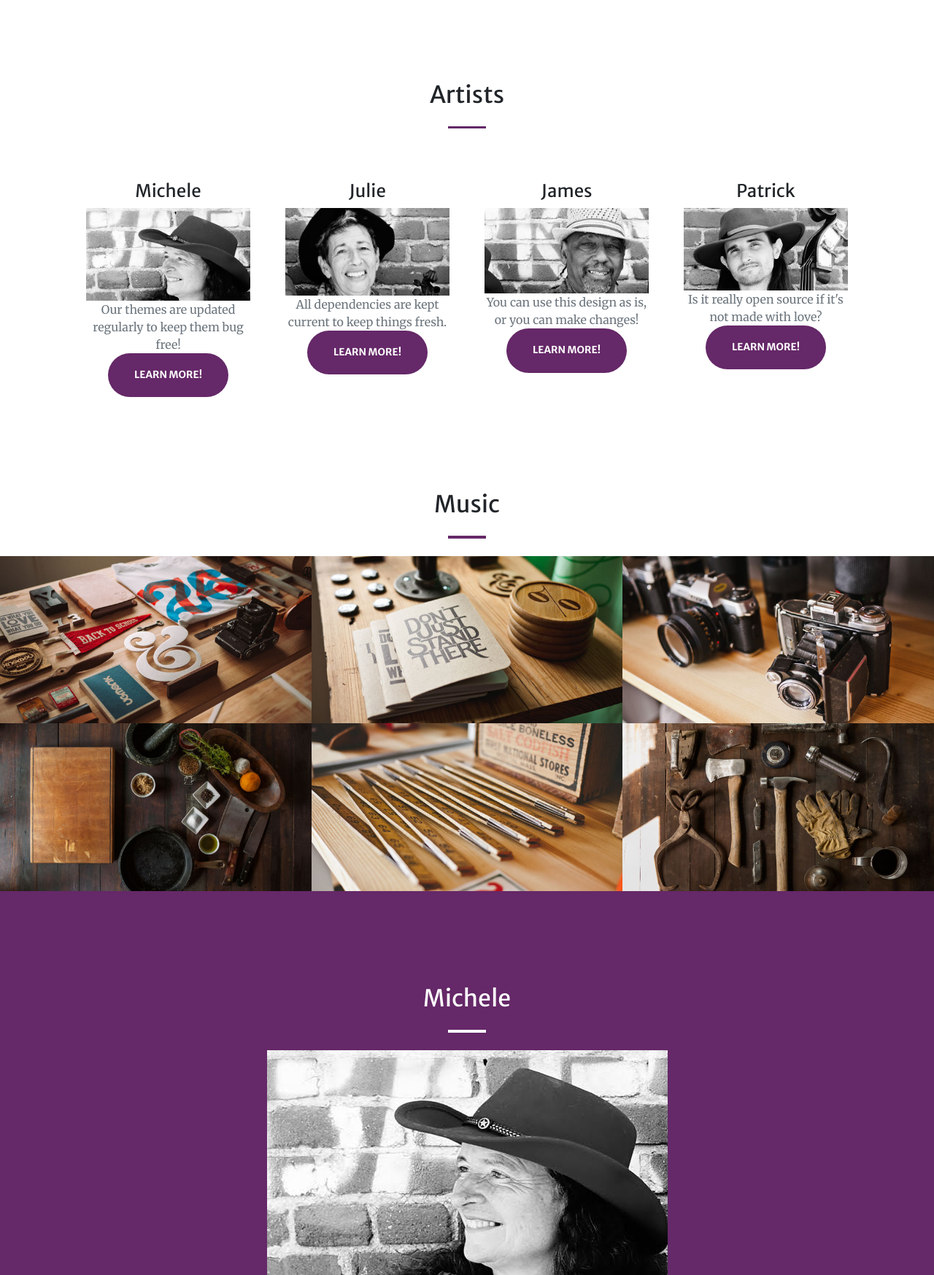
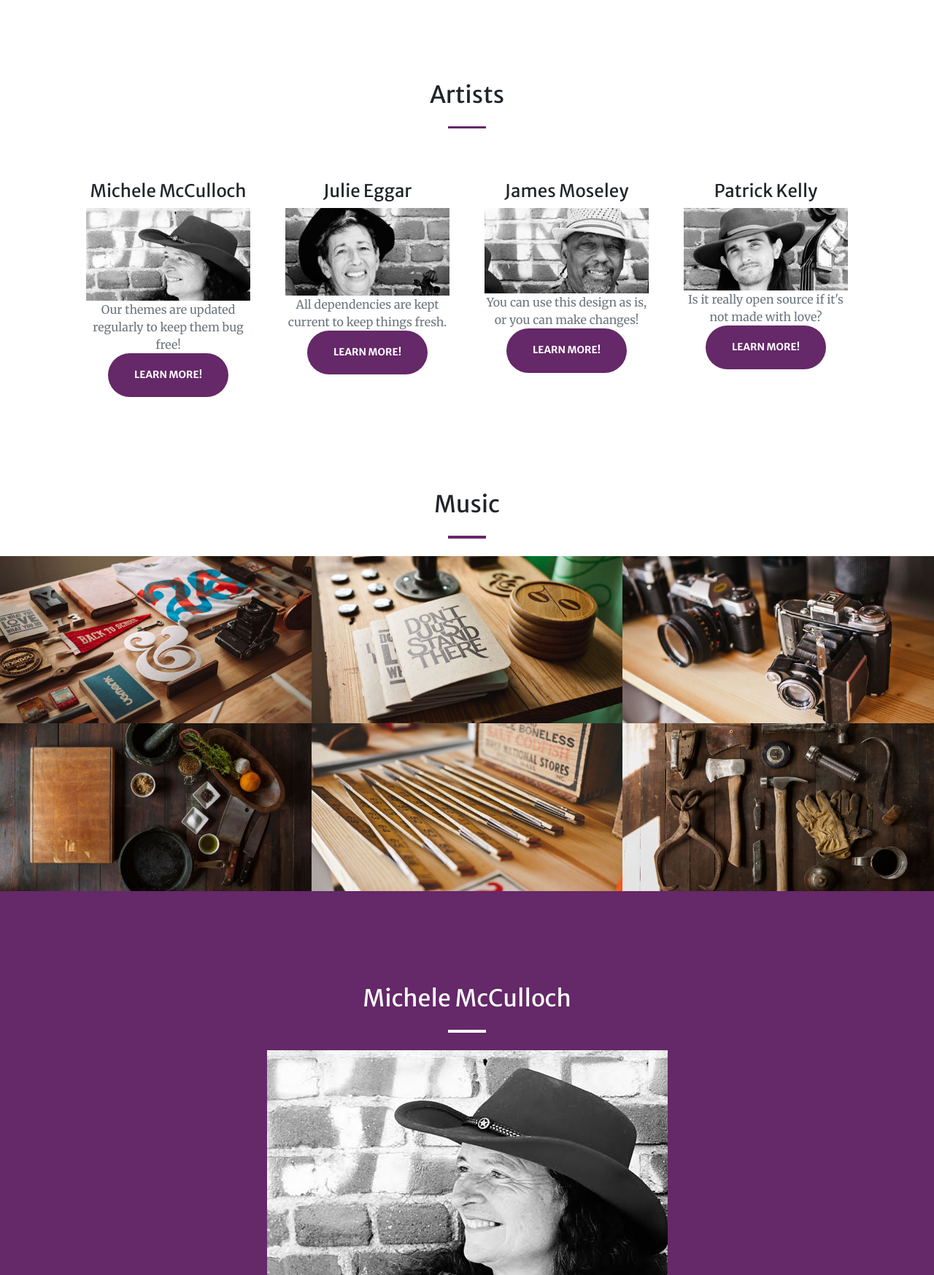
Before and after one commit to fatpat314/fatpat314-Poetic_Rukus_website, a Flask app: page / in a window 1280 px wide. Shown: the part 1135-2882 px from the top of the page at 73% size. Run offline with Flask 2, Linux system fonts and the light colour scheme; some libraries are stand-ins or nearby versions.

Commit message:
added more bios

```diff
--- a/templates/index.html
+++ b/templates/index.html
@@ -85,7 +85,7 @@
                     <div class="col-lg-3 col-md-6 text-center">
                         <div class="mt-5">
                             <!-- <div class="mb-2"><i class="bi-gem fs-1 text-primary"></i></div> -->
-                            <h3 class="h4 mb-2">Michele</h3>
+                            <h3 class="h4 mb-2">Michele McCulloch</h3>
                             <img class="img-fluid" src="static/assets/img/Michele_rukus.png" alt="..." />
                             <p class="text-muted mb-0">Our themes are updated regularly to keep them bug free!</p>
                             <a style="background-color:#652868" class="btn btn-light btn-xl text-white" href="#michele">Learn More!</a>
@@ -94,7 +94,7 @@
                     <div class="col-lg-3 col-md-6 text-center">
                         <div class="mt-5">
                             <!-- <div class="mb-2"><i class="bi-laptop fs-1 text-primary"></i></div> -->
-                            <h3 class="h4 mb-2">Julie</h3>
+                            <h3 class="h4 mb-2">Julie Eggar</h3>
                             <img class="img-fluid" src="static/assets/img/Julie_rukus.png" alt="..." />
                             <p class="text-muted mb-0">All dependencies are kept current to keep things fresh.</p>
                             <a style="background-color:#652868" class="btn btn-light btn-xl text-white" href="#julie">Learn More!</a>
@@ -103,7 +103,7 @@
                     <div class="col-lg-3 col-md-6 text-center">
                         <div class="mt-5">
                             <!-- <div class="mb-2"><i class="bi-globe fs-1 text-primary"></i></div> -->
-                            <h3 class="h4 mb-2">James</h3>
+                            <h3 class="h4 mb-2">James Moseley</h3>
                             <img class="img-fluid" src="static/assets/img/James_rukus.png" alt="..." />
                             <p class="text-muted mb-0">You can use this design as is, or you can make changes!</p>
                             <a style="background-color:#652868" class="btn btn-light btn-xl text-white" href="#james">Learn More!</a>
@@ -112,7 +112,7 @@
                     <div class="col-lg-3 col-md-6 text-center">
                         <div class="mt-5">
                             <!-- <div class="mb-2"><i class="bi-heart fs-1 text-primary"></i></div> -->
-                            <h3 class="h4 mb-2">Patrick</h3>
+                            <h3 class="h4 mb-2">Patrick Kelly</h3>
                             <img class="img-fluid" src="static/assets/img/Patrick_rukus.png" alt="..." />
                             <p class="text-muted mb-0">Is it really open source if it's not made with love?</p>
                             <a style="background-color:#652868" class="btn btn-light btn-xl text-white" href="#patrick">Learn More!</a>
@@ -207,7 +207,7 @@
             <div class="container px-4 px-lg-5">
                 <div class="row gx-4 gx-lg-5 justify-content-center">
                     <div class="col-lg-8 text-center">
-                        <h2 class="text-white mt-0">Michele</h2>
+                        <h2 class="text-white mt-0">Michele McCulloch</h2>
                         <hr class="divider divider-light" />
                         <img class="img-fluid" src="static/assets/img/Michele_rukus.png" alt="..." />
                         <hr class="divider divider-light" />
@@ -221,10 +221,17 @@
             <div class="container px-4 px-lg-5">
                 <div class="row gx-4 gx-lg-5 justify-content-center">
                     <div class="col-lg-8 text-center">
-                        <h2 style="color:#652868" class="mt-0">James</h2>
+                        <h2 style="color:#652868" class="mt-0">James Moseley</h2>
                         <hr style="background-color:#652868" class="divider" />
                         <img class="img-fluid" src="static/assets/img/James_rukus.png" alt="..." />
-                        <p class="text-white-75 mb-4">Bio Goes here!</p>
+                        <hr style="background-color:#652868" class="divider" />
+                        <p style="color:#652868" class="mb-4">James Moseley is a Vocalist and Guitarist influenced by the Temptations, Marvin Gay, Jimi Hendrix, Wes Montgomery, and many more.  James started his musical career in Columbus Ohio at the age of 15.
+
+                            In 1980, a recording opportunity brought James to California, and he has been making music in the Bay Area ever since. Notably, he formed and led The James Moseley Band, a 9-piece dance band covering R&B, blues, reggae, and jazz and original compositions for 18 yrs. Most recently, he became a member of Poetic Ruckus, an original music string quartet, founded by violinist Julie Egger.
+
+                            James is also a UC Berkeley graduate and Certified Public Accountant. When not performing, he can be spotted around town with a briefcase in one hand and a guitar case in the other.
+
+                            James lives in Novato, CA with his wife of 28 years.  Between them they have six children, twelve grandchildren and two great-grandchildren.  Music is an important part of their family life.</p>
                     </div>
                 </div>
             </div>
@@ -234,10 +241,11 @@
             <div class="container px-4 px-lg-5">
                 <div class="row gx-4 gx-lg-5 justify-content-center">
                     <div class="col-lg-8 text-center">
-                        <h2 class="text-white mt-0">Julie</h2>
+                        <h2 class="text-white mt-0">Julie Eggar</h2>
                         <hr class="divider divider-light" />
                         <img class="img-fluid" src="static/assets/img/Julie_rukus.png" alt="..." />
-                        <p class="text-white-75 mb-4">Bio Goes here!</p>
+                        <p class="text-white-75 mb-4">Julie Egger has been playing the violin since the age of 7.   In high school she was a member of the “Long Island Youth Orchestra” and traveled with them around the world.   Julie attended Manhattan School of Music and Crane School of Music where she studied with the Julliard String Quartet.  Julie then went on to teach music and perform with many ensembles throughout her life.  When Julie lived in Boston, she performed with a milieu of musicians as well as teaching violin and working as a Special Education Teacher. In 1989, Julie moved to California where she continued her passion for music.   She performed with the Red Hot Chachkas (a Klezmer fusion band) in the Bay Area for 18 years, Convergents, a trio performing improvisational music and at present Poetic Ruckus, a quartet of all original music.   Julie has composed pieces for both the Red Hot Chachkas and Poetic Ruckus.  She is ardent with her playing and when performing hopes to transform her audience.   Julie currently lives in West Marin with her husband Al and dog Jude.
+                        </p>
                     </div>
                 </div>
             </div>
@@ -247,7 +255,7 @@
             <div class="container px-4 px-lg-5">
                 <div class="row gx-4 gx-lg-5 justify-content-center">
                     <div class="col-lg-8 text-center">
-                        <h2 style="color:#652868" class="mt-0">Patrick</h2>
+                        <h2 style="color:#652868" class="mt-0">Patrick Kelly</h2>
                         <hr style="background-color:#652868" class="divider" />
                         <img class="img-fluid" src="static/assets/img/Patrick_rukus.png" alt="..." />
                         <p class="text-white-75 mb-4">Bio Goes here!</p>
```
